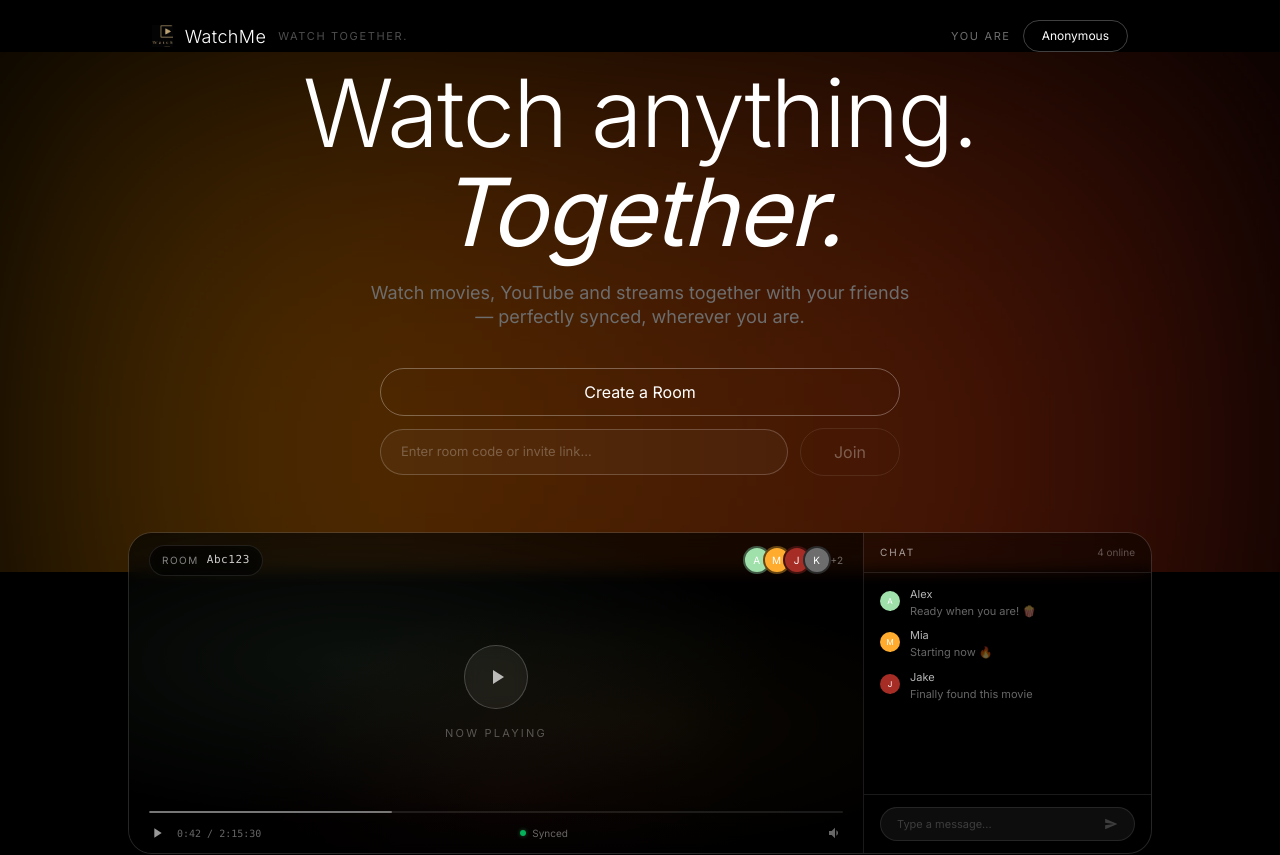
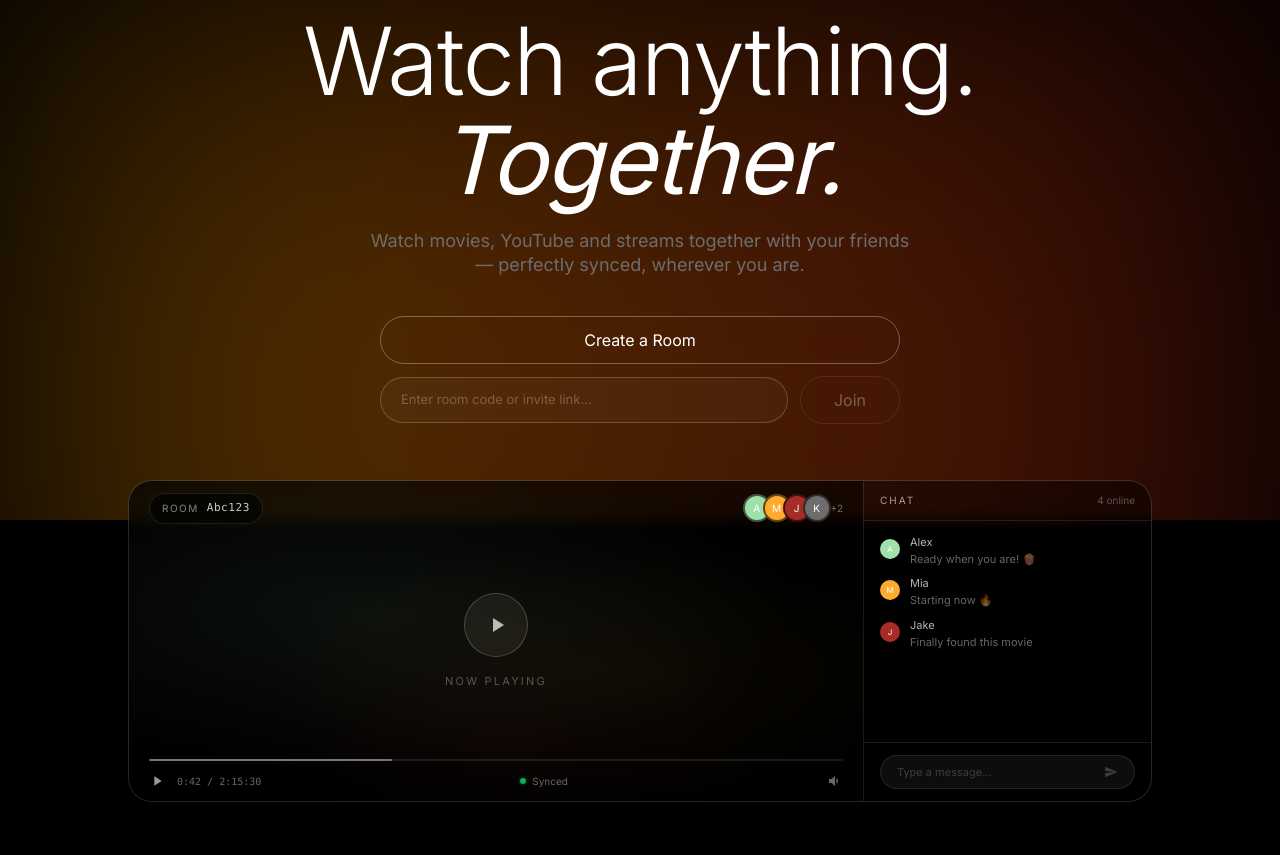
Before and after one commit to kilojo2/watchme, a React (Vite) app in the folder watch-party/: page /#/ in a window 1280 px wide. Shown: the top 855 px of the page. Built offline with nearby package versions, Linux system fonts and the light colour scheme; no server answers; the database is empty.

Commit message:
fix: remove logo and top header from homepage

```diff
--- a/watch-party/src/pages/Home.jsx
+++ b/watch-party/src/pages/Home.jsx
@@ -207,30 +207,6 @@ export default function Home() {
   return (
     <div className="min-h-screen bg-obsidian flex flex-col font-roobert">
       {/* ═════════════════════════════════════════════════════════
-          HEADER — brand + user
-          ═════════════════════════════════════════════════════════ */}
-      <header className="w-full max-w-5xl mx-auto flex items-center justify-between px-6 pt-4 sm:pt-5">
-        <div className="flex items-center gap-3">
-          <img
-            src="/assets/logo-mark.png"
-            alt="WatchMe"
-            className="h-[20px] sm:h-[22px] w-auto object-contain shrink-0"
-          />
-          <span className="text-white text-[16px] sm:text-[18px] font-[300] tracking-[0.02em]">
-            WatchMe
-          </span>
-          <span className="text-white/30 text-[10px] sm:text-[11px] font-[400] tracking-[0.15em] uppercase hidden sm:inline">
-            WATCH TOGETHER.
-          </span>
-        </div>
-        <ProfileCard
-          displayName={displayName}
-          updateDisplayName={updateDisplayName}
-          loading={loading}
-        />
-      </header>
-
-      {/* ═════════════════════════════════════════════════════════
           HERO — full-viewport iridescent-backed section
           ═════════════════════════════════════════════════════════ */}
       <div className="relative flex flex-col items-center pt-12 pb-24 px-6 overflow-hidden">
```
